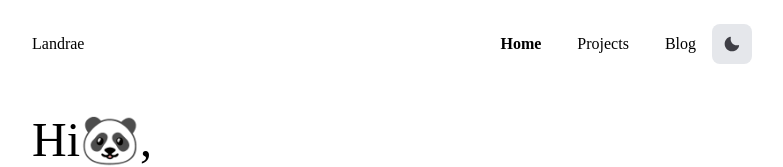
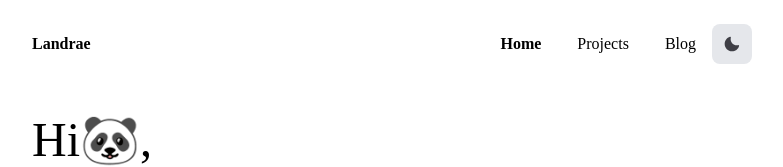
Before and after one commit to palo-landrae/landrae.dev, a Next.js app: page / in a window 1280 px wide. Shown: the top 167 px of the page, without its empty margins (248-1031 px from the left). Built offline with nearby package versions, Linux system fonts and the light colour scheme.

Commit message:
:memo: font weight

```diff
--- a/components/layout/navbar.tsx
+++ b/components/layout/navbar.tsx
@@ -24,7 +24,7 @@ export const Navbar = (): JSX.Element => {
     <nav>
       <div className="flex max-w-3xl mx-auto p-6 font-mplusrounded">
         <NextLink href="/">
-          <a className="py-2 inline-block">Landrae</a>
+          <a className="font-semibold py-2 inline-block">Landrae</a>
         </NextLink>
         <Spacer />
         {links.map(({ name, href }) => (
```
